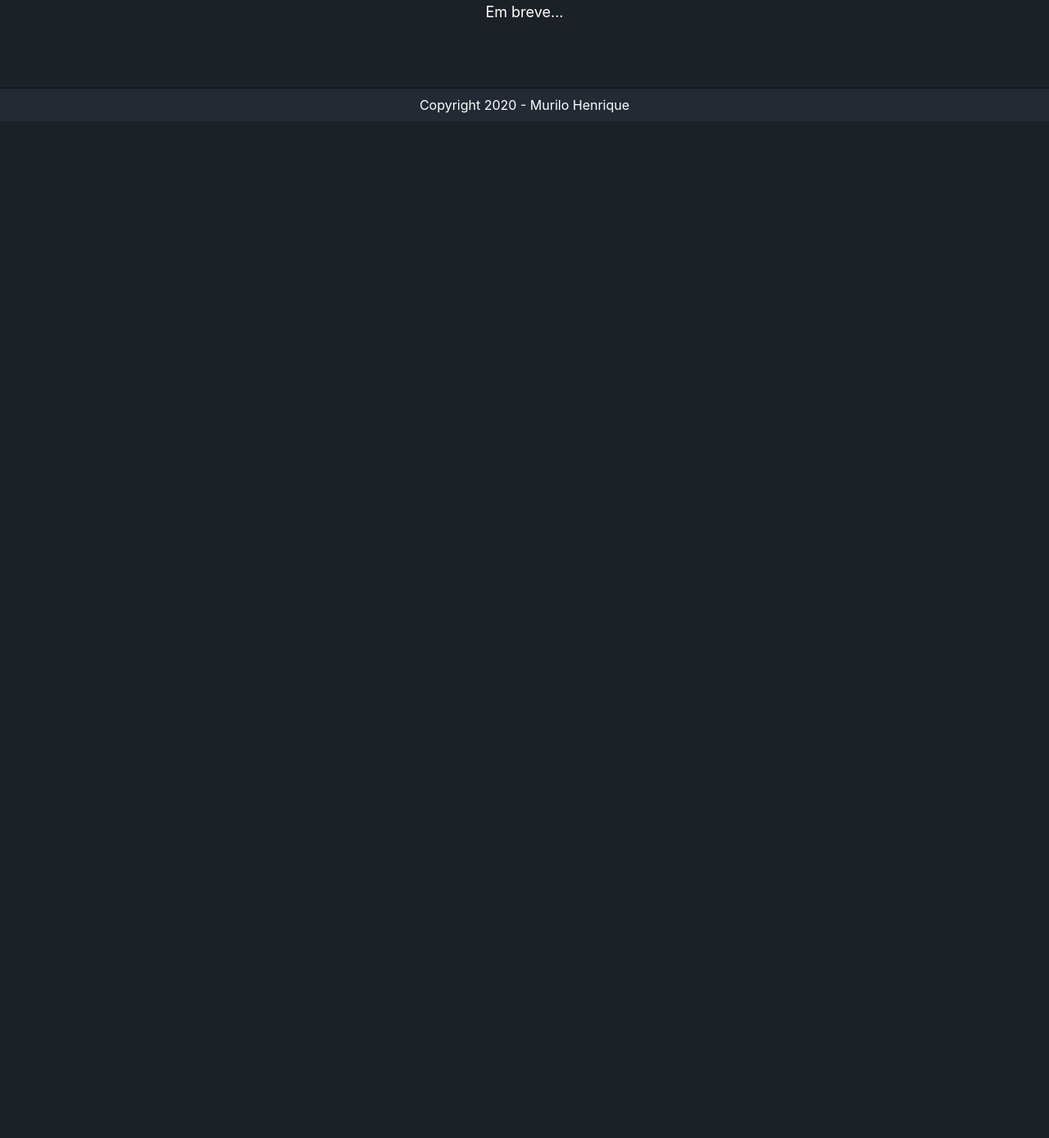
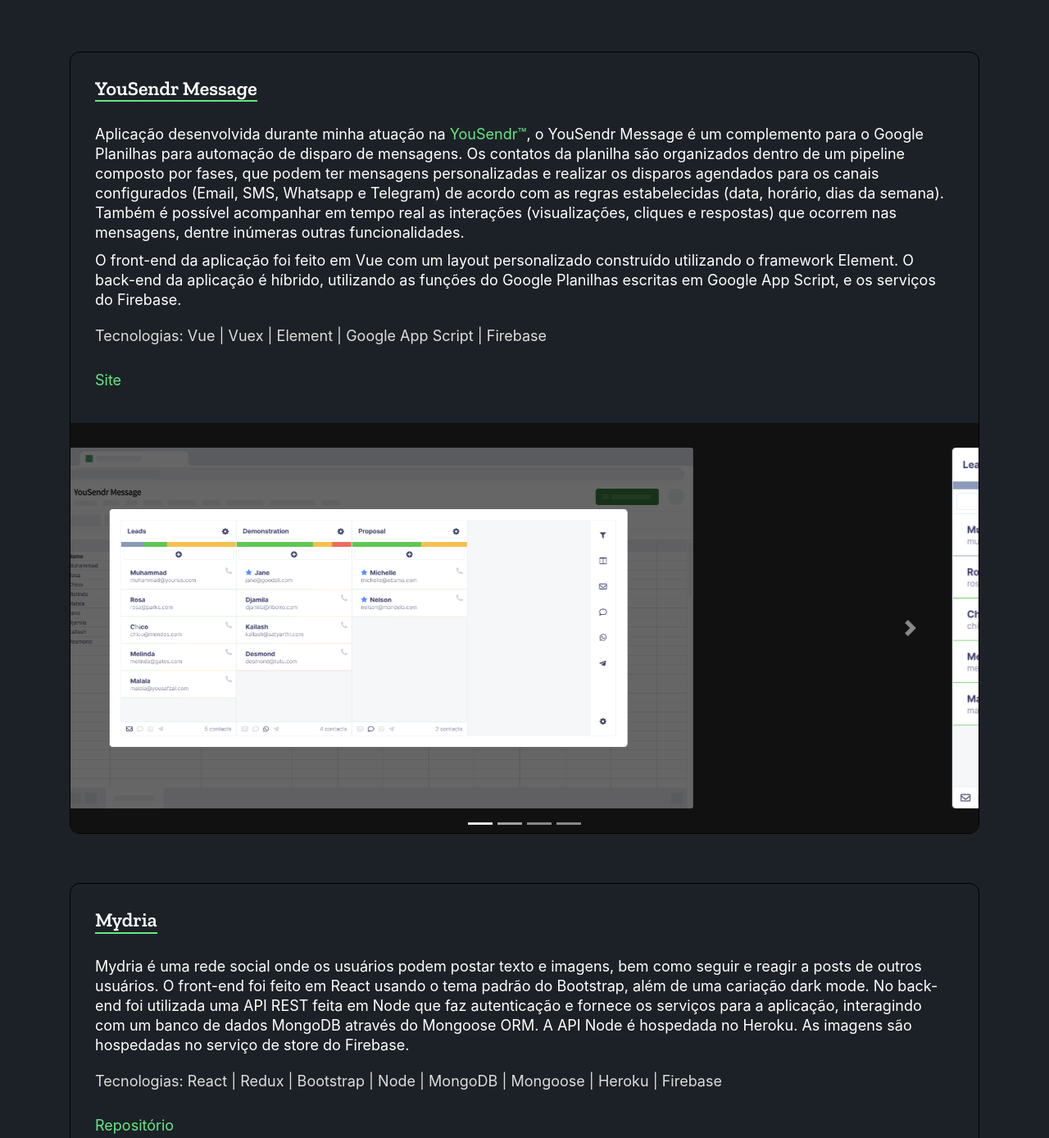
Before and after one commit to murilo9/murilo, a Gatsby site: page / in a window 1280 px wide. Shown: the part 2570-3958 px from the top of the page at 82% size. Before the commit the page ends 2718 px from the top, so only its background shows below. Built offline with nearby package versions, Linux system fonts and the light colour scheme; Gatsby itself is replaced by a stand-in of ours.

Commit message:
Portfolio section

```diff
--- a/src/sections/Portfolio.js
+++ b/src/sections/Portfolio.js
@@ -1,8 +1,107 @@
+/* eslint-disable react/jsx-no-target-blank */
 /* eslint-disable max-len */
 import * as React from 'react';
 import {Container} from 'react-bootstrap';
+import PortfolioCard from '../components/PortfolioCard';
+
+const projects = [
+  {
+    title: 'YouSendr Message',
+    description: <React.Fragment>
+      <p>
+        Aplicação desenvolvida durante minha atuação
+        na <a href="https://yousendr.com/pt-br/" target="_blank" className="color-green">
+          YouSendr™</a>, o YouSendr Message
+        é um complemento para o Google Planilhas para automação de disparo de mensagens.
+        Os contatos da planilha são organizados dentro de um pipeline composto por fases, que
+        podem ter mensagens personalizadas e realizar os disparos agendados para os canais
+        configurados (Email, SMS, Whatsapp e Telegram) de acordo com as regras estabelecidas
+        (data, horário, dias da semana). Também é possível acompanhar em tempo real as interações
+        (visualizações, cliques e respostas) que ocorrem nas mensagens, dentre inúmeras outras
+        funcionalidades.
+      </p>
+      <p>
+        O front-end da aplicação foi feito em Vue com um layout personalizado construído
+        utilizando o framework Element. O back-end da aplicação é híbrido, utilizando as
+        funções do Google Planilhas escritas em Google App Script, e os serviços do Firebase.
+      </p>
+    </React.Fragment>,
+    techs: 'Vue | Vuex | Element | Google App Script | Firebase',
+    pictures: [
+      'yousendr-message-1.png',
+      'yousendr-message-2.png',
+      'yousendr-message-3.png',
+      'yousendr-message-4.png',
+    ],
+    links: {
+      site: 'https://yousendr.com/pt/message/',
+    },
+  },
+  {
+    title: 'Mydria',
+    description: <p>
+      Mydria é uma rede social onde os usuários podem postar texto e imagens,
+      bem como seguir e reagir a posts de outros usuários. O front-end foi feito
+      em React usando o tema padrão do Bootstrap, além de uma cariação dark mode.
+      No back-end foi utilizada uma API REST feita em Node que faz autenticação
+      e fornece os serviços para a aplicação, interagindo com um banco de dados
+      MongoDB através do Mongoose ORM. A API Node é hospedada no Heroku. As imagens
+      são hospedadas no serviço de store do Firebase.
+    </p>,
+    techs: [
+      'React | Redux | Bootstrap | Node | MongoDB | Mongoose | Heroku | Firebase',
+    ],
+    pictures: [
+      'mydria-front.png',
+      'mydria-feed.png',
+      'mydria-feed-black.png',
+      'mydria-profile.png',
+    ],
+    links: {
+      repo: 'https://github.com/murilo9/mydria',
+    },
+  },
+  {
+    title: 'Jevang',
+    description: <p>
+      Site de exposição de obras em desenvolvimento para a
+      pintora <a href="https://www.instagram.com/jevangart/" target="_blank" className="color-green">
+      Julia Evangelista</a>. Feito em
+      Nuxt utilizando o framework Vue Material. Design feito por mim. O site possui
+      um painel de administrador com layout padrão do Material Design. Os usuários podem
+      enviar mensagens que são visualizadas pelo administrador no painel. O back-end é
+      serverless, portanto o site se comunica diretamente com os serviços de autenticação,
+      hospedagem e storage do Firebase.
+    </p>,
+    techs: 'Vue | Nuxt | Firebase | Material UI',
+    pictures: [
+      'jevang-front.png',
+      'jevang-mobile.png',
+      'jevang-panel-mobile.png',
+    ],
+    links: {
+      demo: '#',
+    },
+  },
+];
 
 class PortfolioSection extends React.Component {
+  renderPortfolioCards() {
+    const cards = [];
+    projects.forEach((project) => {
+      cards.push(
+          <PortfolioCard title={project.title}
+            description={project.description}
+            pictures={project.pictures}
+            links={project.links}
+            techs={project.techs}
+            key={project.title}
+          />,
+      );
+    });
+    return cards;
+  }
+
   render() {
     return (
       <section>
@@ -10,7 +109,7 @@
           <div className="d-flex justify-content-center">
             <h2 className="green-title-border">Portfólio</h2>
           </div>
-          <p className="ta-center">Em breve...</p>
+          { this.renderPortfolioCards() }
         </Container>
       </section>
     );
--- /dev/null
+++ b/src/styles/components/PortfolioCard.scss
@@ -0,0 +1,18 @@
+.mh-portfolio-card{
+  border: 1px solid #000;
+  border-radius: 12px;
+  overflow: hidden;
+}
+img {
+  max-width: 100%;
+  max-height: 100%;
+  margin: auto;
+}
+.carousel-item {
+  height: 500px;
+  padding: 30px;
+  background: #111;
+  &.active {
+    display: flex;
+  }
+}
```
